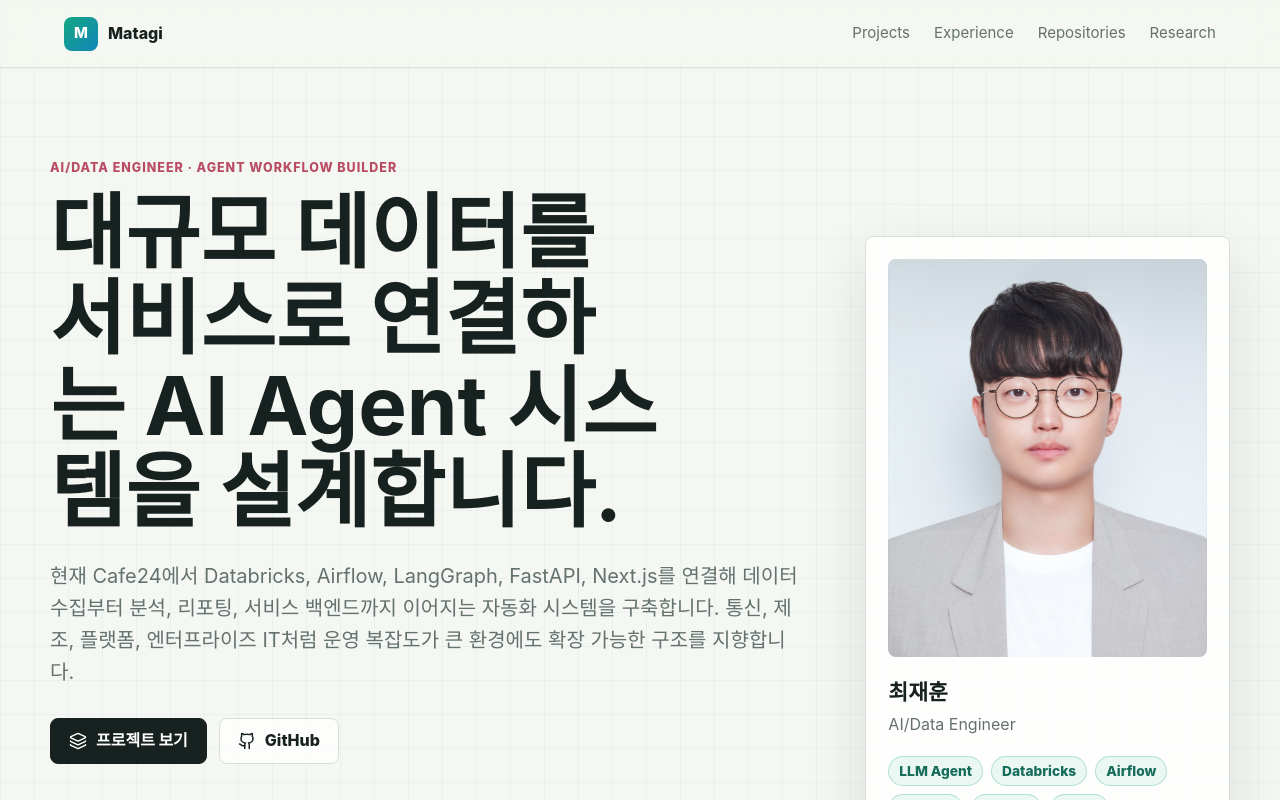
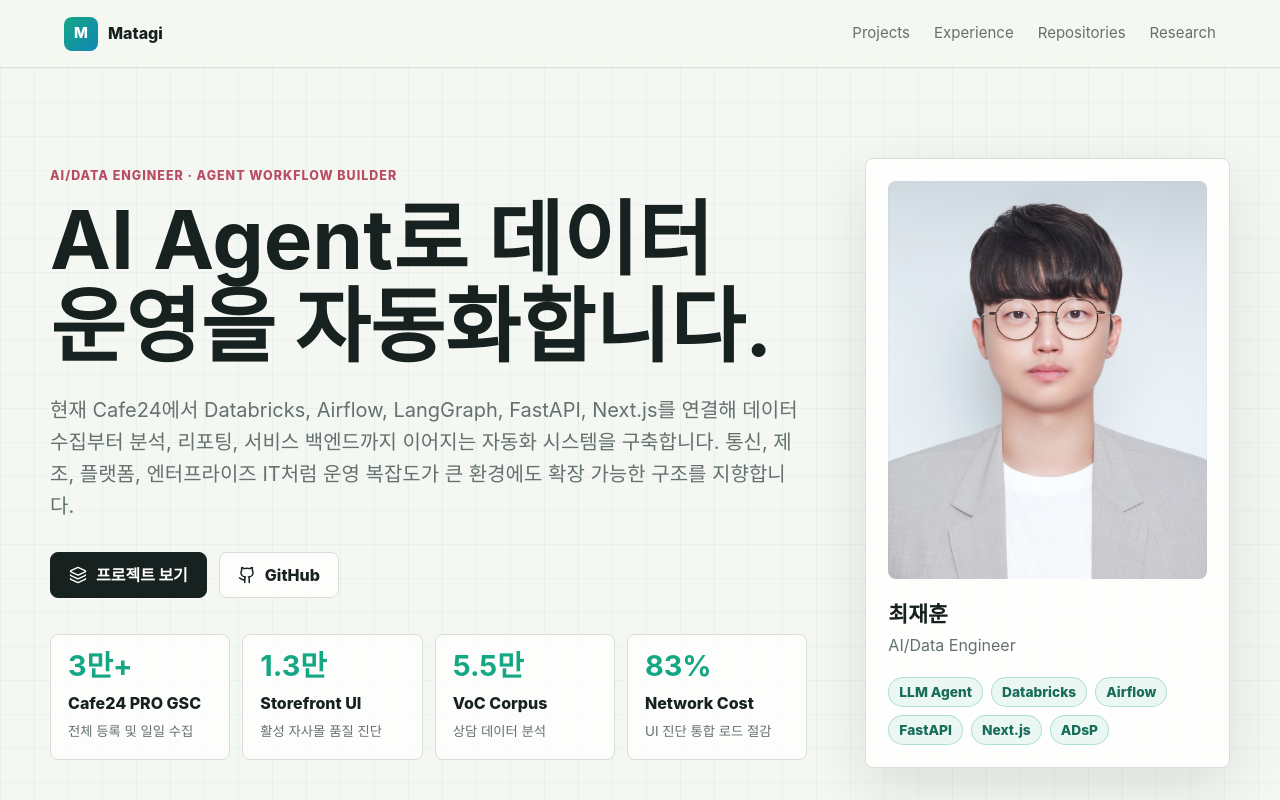
Before and after one commit to kr-MATAGI/kr-MATAGI, a Next.js app in the folder vercel-profile/: page / in a window 1280 px wide. Shown: the top 800 px of the page. Built offline with nearby package versions, Linux system fonts and the light colour scheme.

Commit message:
Shorten portfolio hero title

```diff
--- a/vercel-profile/app/page.jsx
+++ b/vercel-profile/app/page.jsx
@@ -68,10 +68,9 @@
           <div className="heroCopy">
             <p className="eyebrow">AI/Data Engineer · Agent Workflow Builder</p>
             <h1>
-              <span>대규모 데이터를</span>{" "}
-              <span>서비스로 연결하는</span>{" "}
-              <span>AI Agent 시스템을</span>{" "}
-              <span>설계합니다.</span>
+              <span>AI Agent로</span>{" "}
+              <span>데이터 운영을</span>{" "}
+              <span>자동화합니다.</span>
             </h1>
             <p className="lead">
               <span>현재 Cafe24에서 </span>
```
